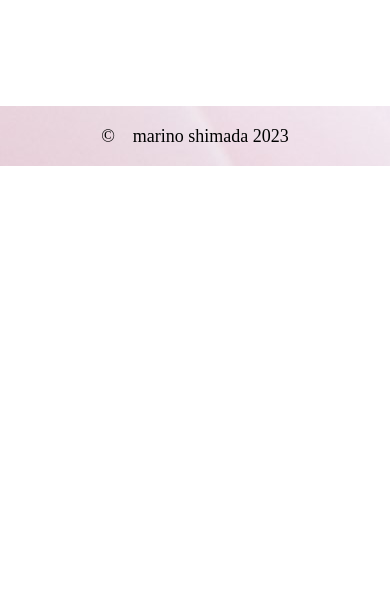
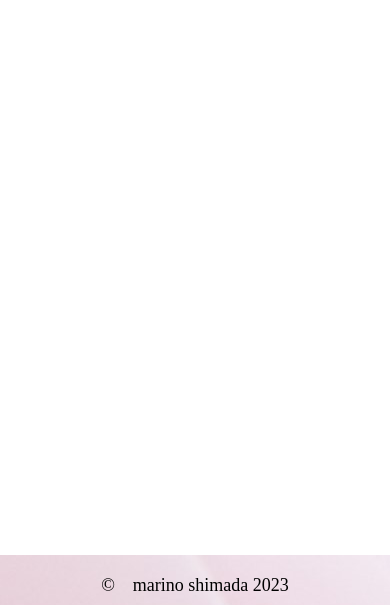
Before and after one commit to nrmarimox/works, a plain HTML site: page index.html in a window 390 px wide. Shown: the part 239-844 px from the top of the page. Drawn offline with Linux system fonts and the light colour scheme.

Commit message:
Update works.css

```diff
--- a/works.css
+++ b/works.css
@@ -57,3 +57,16 @@ text-align: center;
     font-size: 18px;
     padding-top: 15px;
 }
+
+
+@media (max-width: 1000px) {
+    footer {
+        height: 50px;
+        width: 100%;
+        position: fixed;
+         left: 0;
+        bottom: 0;
+}
+}
+
+}
```
